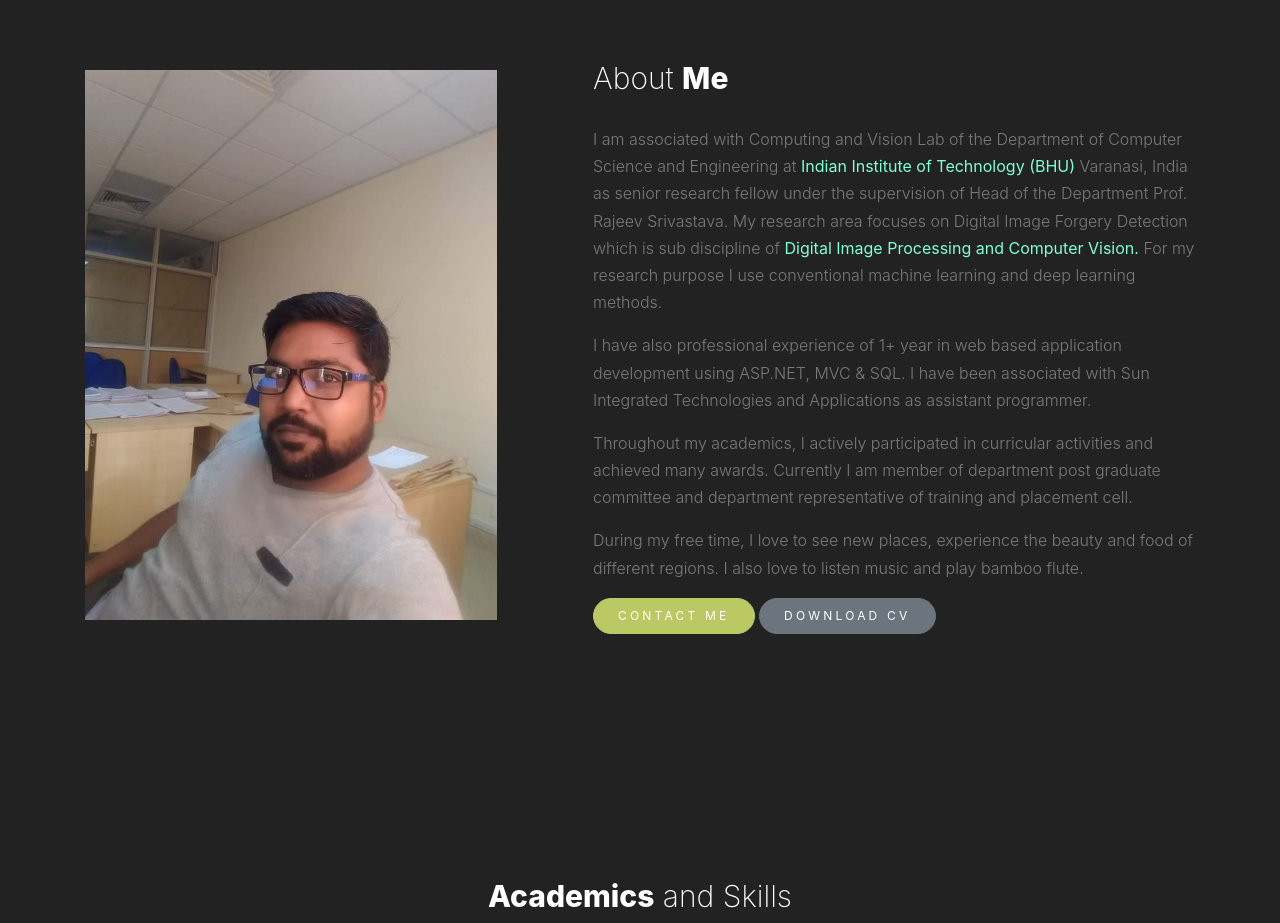
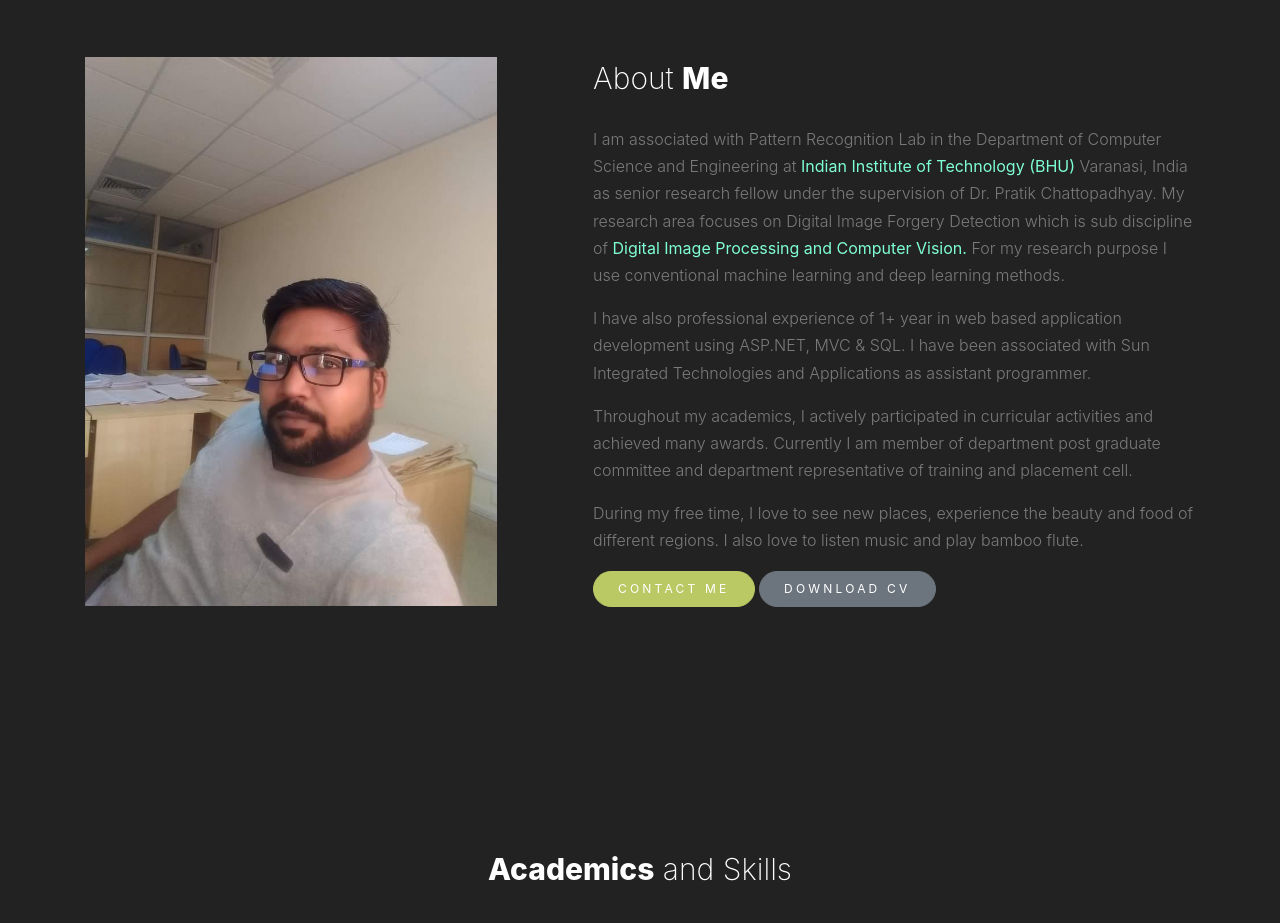
Before and after one commit to nirbhaybhu/web, a plain HTML site: page index.html in a window 1280 px wide. Shown: the part 840-1763 px from the top of the page. Drawn offline with nearby package versions, Linux system fonts and the light colour scheme; files whose address does not match are found by name.

Commit message:
Update index.html

```diff
--- a/index.html
+++ b/index.html
@@ -73,11 +73,10 @@
 					<div class="section-heading">
 						<h2>About <strong>Me</strong></h2>
 					</div>
-					<p>I am associated with Computing and Vision Lab of the Department of Computer Science and
+					<p>I am associated with Pattern Recognition Lab in the Department of Computer Science and
 						Engineering
 						at <b style="color:aquamarine">Indian Institute of Technology (BHU)</b> Varanasi, India as
-						senior research fellow under the supervision of Head
-						of the Department Prof. Rajeev Srivastava. My research area focuses on Digital Image Forgery
+						senior research fellow under the supervision of Dr. Pratik Chattopadhyay. My research area focuses on Digital Image Forgery
 						Detection which
 						is sub discipline of <b style="color:aquamarine">Digital Image Processing and Computer
 							Vision.</b> For my research purpose I use conventional
```
